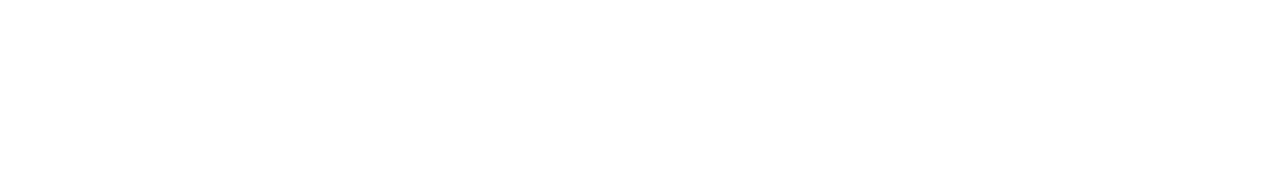
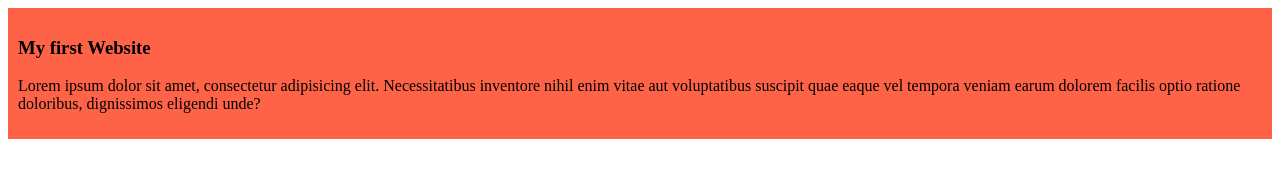
Before and after one commit to akramhossenpramio/my-simple-websitee, a plain HTML site: page index.html in a window 1280 px wide. Drawn offline with Linux system fonts and the light colour scheme.

Commit message:
added the first Blog

```diff
--- a/index.html
+++ b/index.html
@@ -5,8 +5,12 @@
     <meta name="viewport" content="width=
     , initial-scale=1.0">
     <title>My Simple Website</title>
+    <link rel="stylesheet" href="styles/blog.css">
 </head>
 <body>
-
+    <div>
+        <h3>My first Website</h3>
+        <p>Lorem ipsum dolor sit amet, consectetur adipisicing elit. Necessitatibus inventore nihil enim vitae aut voluptatibus suscipit quae eaque vel tempora veniam earum dolorem facilis optio ratione doloribus, dignissimos eligendi unde?</p>
+    </div>
 </body>
 </html>
--- /dev/null
+++ b/styles/blog.css
@@ -0,0 +1,4 @@
+div{
+    background-color: tomato;
+    padding: 10px;
+}
```
